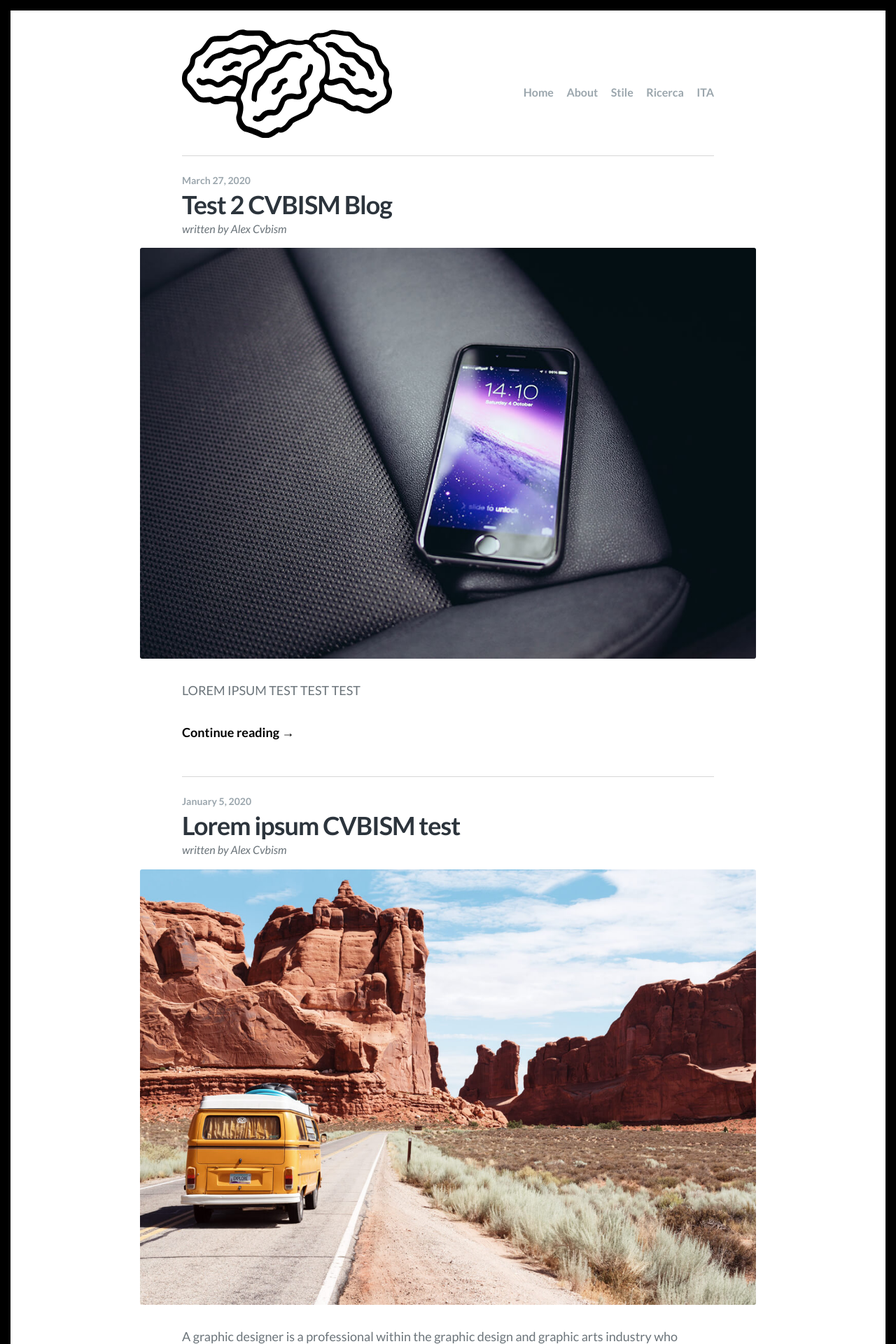
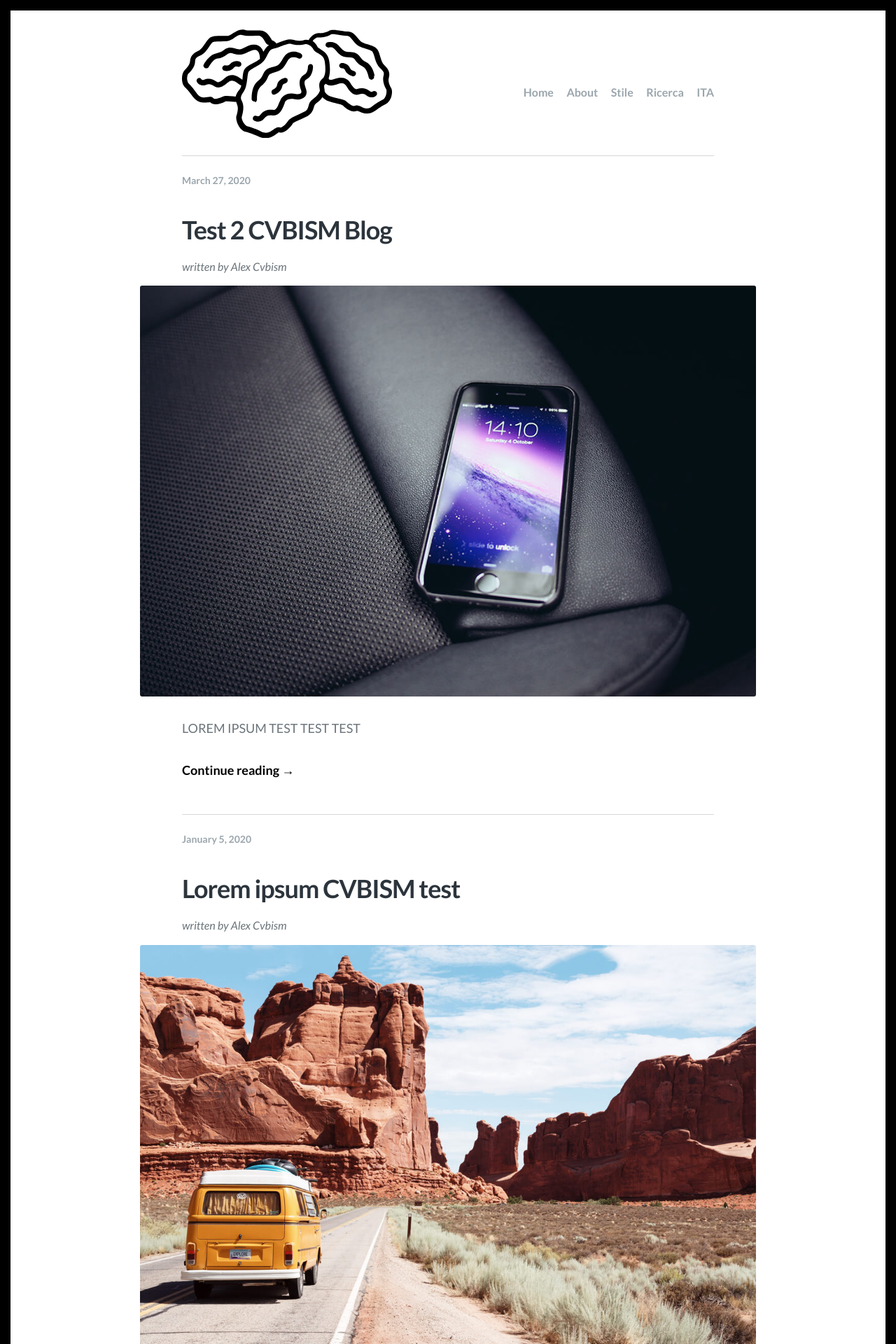
Before and after one commit to cvbism/Scriptor-Jekyll-Theme, a Jekyll site: the page built from index.html, in a window 1280 px wide. Shown: the top 1920 px of the page at 70% size. Built offline with Jekyll 4.4.1, drawn with Linux system fonts in a browser that asks for light colours; some web fonts are replaced; the list of posts is cut into pages by our own code.

Commit message:
Update _content.scss

```diff
--- a/_sass/_content.scss
+++ b/_sass/_content.scss
@@ -36,7 +36,7 @@
 
 .post-title {
   font-size: 2rem;
-  margin: 0 0 0;
+  margin: 0 0 0.79;
 
   @media only screen and (max-width: 600px) {
     font-size: 1.875rem;
```
